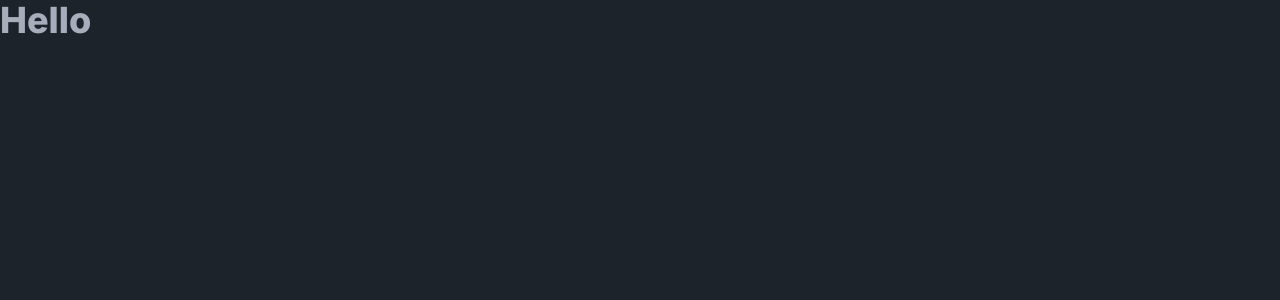
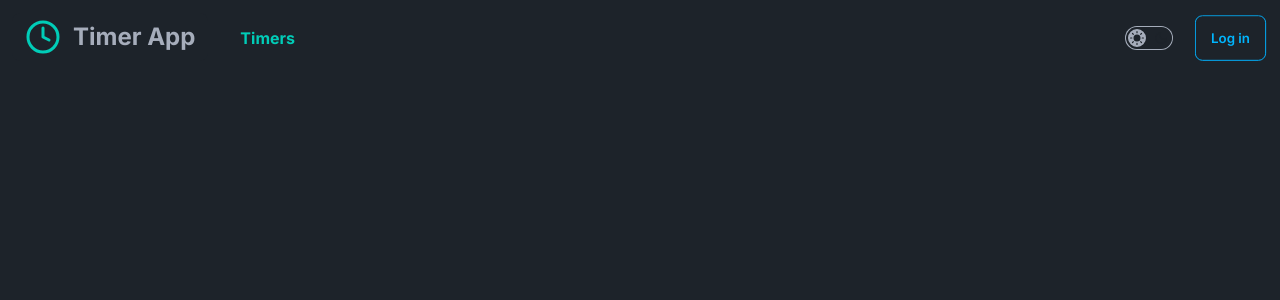
Before and after one commit to ThomasRainford/timer-app, a Next.js app: page / in a window 1280 px wide. Shown: the top 300 px of the page. Built offline with nearby package versions, Linux system fonts and the light colour scheme.

Commit message:
Add navbar component.

```diff
--- a/src/app/page.tsx
+++ b/src/app/page.tsx
@@ -1,9 +1,9 @@
+import NavBar from "@/components/navbar";
+
 export default function Home() {
   return (
-    <main className="container min-h-screen">
-      <div className="prose">
-        <h1>Hello</h1>
-      </div>
+    <main className="min-h-screen">
+      <NavBar />
     </main>
   );
 }
--- /dev/null
+++ b/src/components/navbar.tsx
@@ -0,0 +1,152 @@
+import Link from "next/link";
+
+const MobileDropdown = () => {
+  return (
+    <div className="dropdown md:hidden block">
+      <div tabIndex={0} role="button" className="btn btn-ghost btn-circle">
+        <svg
+          xmlns="http://www.w3.org/2000/svg"
+          className="h-5 w-5"
+          fill="none"
+          viewBox="0 0 24 24"
+          stroke="currentColor"
+        >
+          <path
+            strokeLinecap="round"
+            strokeLinejoin="round"
+            strokeWidth="2"
+            d="M4 6h16M4 12h16M4 18h7"
+          />
+        </svg>
+      </div>
+      <ul
+        tabIndex={0}
+        className="menu menu-sm dropdown-content mt-3 z-[1] p-2 shadow bg-base-100 rounded-box w-52"
+      >
+        <li>
+          <Link className="text-accent" href={"/timers"}>
+            Timers
+          </Link>
+        </li>
+        <li>
+          <div className="flex flex-col mt-5">
+            <Link
+              className="btn btn-outline btn-info btn-sm w-full"
+              href={"/login"}
+            >
+              Log in
+            </Link>
+          </div>
+        </li>
+      </ul>
+    </div>
+  );
+};
+
+const ThemeController = () => {
+  return (
+    <div>
+      <label className="cursor-pointer grid place-items-center">
+        <input
+          type="checkbox"
+          value="synthwave"
+          className="toggle theme-controller bg-base-content row-start-1 col-start-1 col-span-2"
+        />
+        <svg
+          className="col-start-1 row-start-1 stroke-base-100 fill-base-100"
+          xmlns="http://www.w3.org/2000/svg"
+          width="14"
+          height="14"
+          viewBox="0 0 24 24"
+          fill="none"
+          stroke="currentColor"
+          strokeWidth="2"
+          strokeLinecap="round"
+          strokeLinejoin="round"
+        >
+          <circle cx="12" cy="12" r="5" />
+          <path d="M12 1v2M12 21v2M4.2 4.2l1.4 1.4M18.4 18.4l1.4 1.4M1 12h2M21 12h2M4.2 19.8l1.4-1.4M18.4 5.6l1.4-1.4" />
+        </svg>
+        <svg
+          className="col-start-2 row-start-1 stroke-base-100 fill-base-100"
+          xmlns="http://www.w3.org/2000/svg"
+          width="14"
+          height="14"
+          viewBox="0 0 24 24"
+          fill="none"
+          stroke="currentColor"
+          strokeWidth="2"
+          strokeLinecap="round"
+          strokeLinejoin="round"
+        >
+          <path d="M21 12.79A9 9 0 1 1 11.21 3 7 7 0 0 0 21 12.79z"></path>
+        </svg>
+      </label>
+    </div>
+  );
+};
+
+const AppNameAndLinks = () => {
+  return (
+    <>
+      <div className="prose">
+        <a
+          className="btn btn-ghost bg-base-100 no-underline p-1 md:px-3"
+          href="/"
+        >
+          <svg
+            className="h-6 w-6 md:h-9 md:w-9 text-accent"
+            viewBox="0 0 24 24"
+            fill="none"
+            stroke="currentColor"
+            stroke-width="2"
+            stroke-linecap="round"
+            stroke-linejoin="round"
+          >
+            <circle cx="12" cy="12" r="10" />
+            <polyline points="12 6 12 12 16 14" />
+          </svg>
+          <div className="m-0 p-0 ml-1 text-lg md:text-2xl text-base-content font-bold">
+            Timer App
+          </div>
+        </a>
+      </div>
+      <div className="ml-3 hidden md:block">
+        <ul className="menu menu-horizontal px-1">
+          <li>
+            <Link href={"/timers"}>
+              <h3 className="prose font-bold text-accent">Timers</h3>
+            </Link>
+          </li>
+        </ul>
+      </div>
+    </>
+  );
+};
+
+const LoginButton = () => {
+  return (
+    <div className="ml-5 hidden md:block">
+      <Link className="btn btn-outline btn-info" href={"/login"}>
+        Log in
+      </Link>
+    </div>
+  );
+};
+
+const NavBar = () => {
+  return (
+    <div className="navbar bg-base-100 justify-between">
+      <div className="navbar-start w-fit ml-1">
+        <MobileDropdown />
+        <AppNameAndLinks />
+      </div>
+      <div className="flex justify-end float-end w-1/4 md:navbar-end mr-1">
+        <ThemeController />
+        <LoginButton />
+      </div>
+    </div>
+  );
+};
+
+export default NavBar;
```
